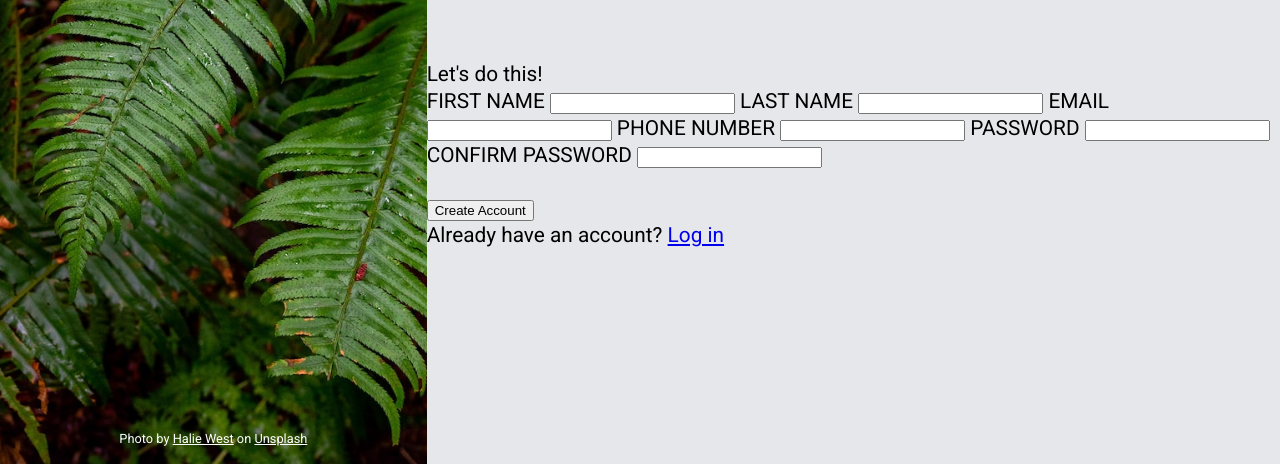
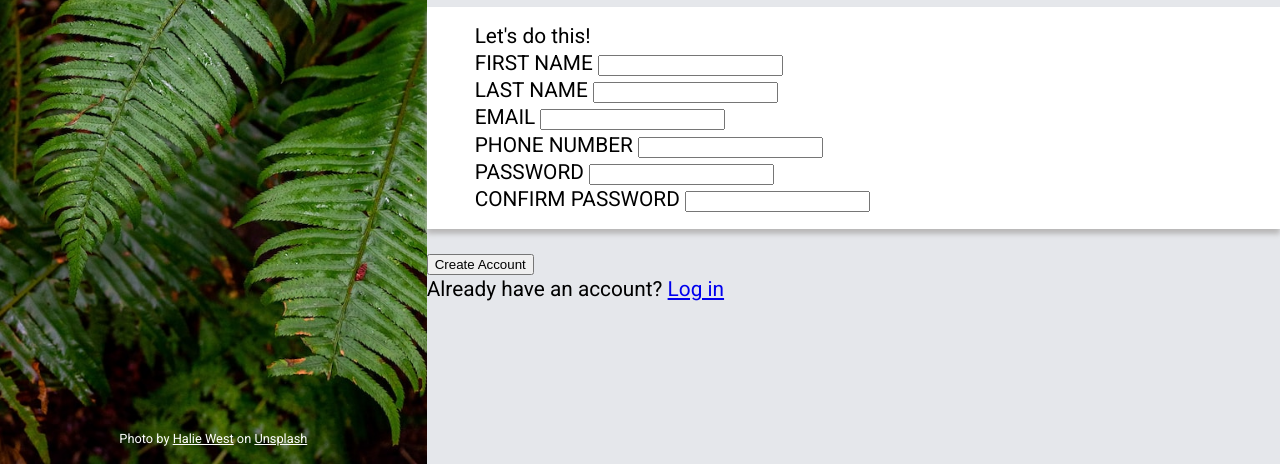
Before and after one commit to MewKay/sign-up-form, a plain HTML site: page index.html in a window 1280 px wide. Shown: the part 336-800 px from the top of the page. Drawn offline with Linux system fonts and the light colour scheme.

Commit message:
Add style to the user input section
Wrap every input between div to help the layout

```diff
--- a/index.html
+++ b/index.html
@@ -34,29 +34,42 @@
         <section class="section-user-input">
           <h3>Let's do this!</h3>
 
+          <div class="user-input">
             <label>FIRST NAME
               <input type="text" name="first_name">
             </label>
+          </div>
 
+          <div class="user-input">
             <label>LAST NAME
               <input type="text" name="last_name">
             </label>
+          </div>
 
+          <div class="user-input">
             <label>EMAIL
               <input type="email" name="mail">
             </label>
+          </div>
 
+          <div class="user-input">
             <label>PHONE NUMBER
               <input type="tel" name="phone_number">
             </label>
+          </div>
 
+          <div class="user-input">
             <label>PASSWORD
               <input type="password" name="password">
             </label>
+          </div>
 
+          <div class="user-input">
             <label>CONFIRM PASSWORD
               <input type="password">
             </label>
+          </div>
+
         </section>
         <div class="section-submit">
           <button type="submit">Create Account</button>
--- a/styles/style.css
+++ b/styles/style.css
@@ -92,6 +92,10 @@ form {
 
 .section-user-input {
   flex: 1;
+  background-color: white;
+  padding: 1rem 3rem;
+  margin-bottom: 20px;
+  box-shadow: 0px 5px 5px #b9b8b8;
 }
 
 .section-submit {
```
Lines whose indentation alone changed are shown as unchanged.
